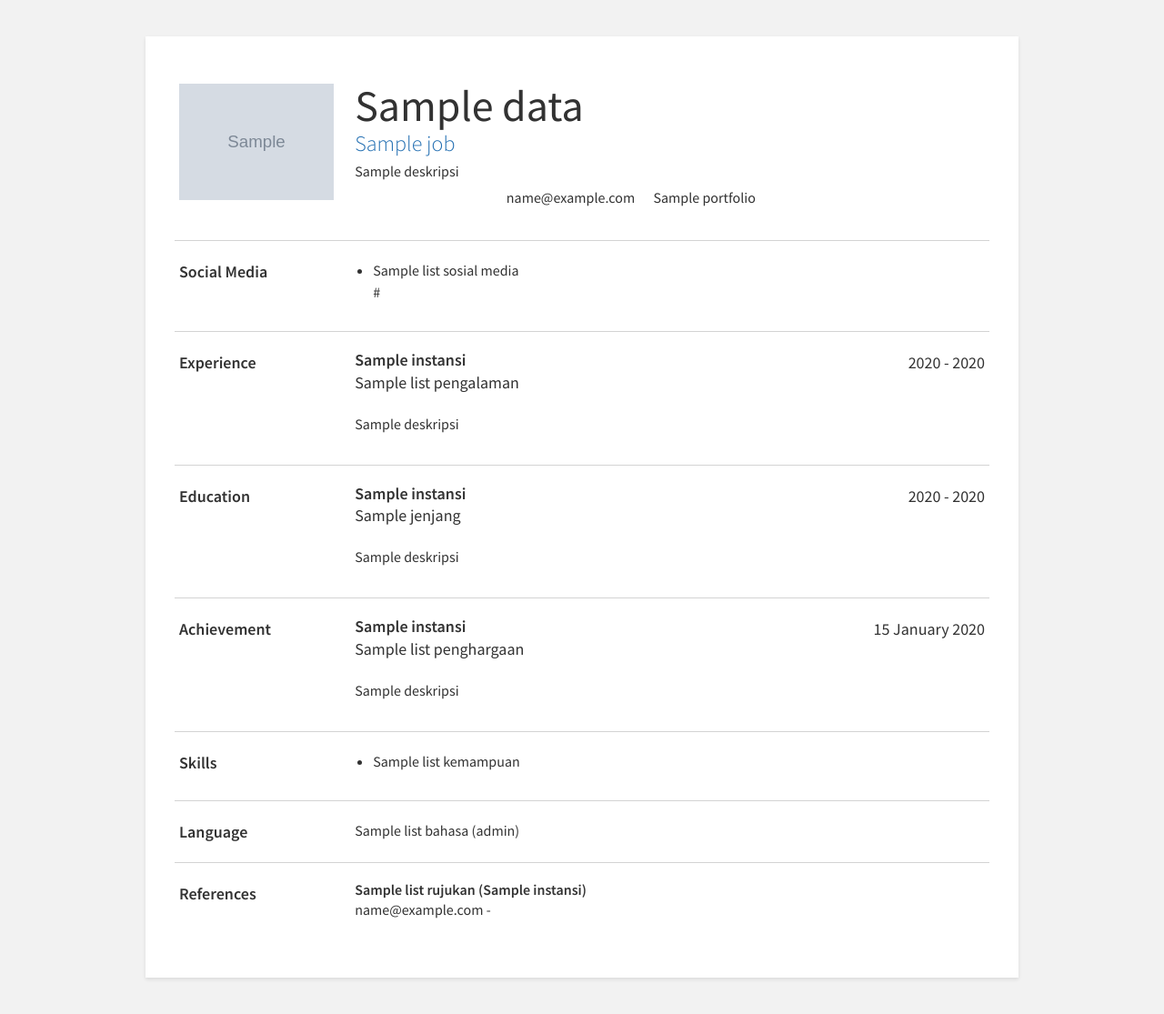
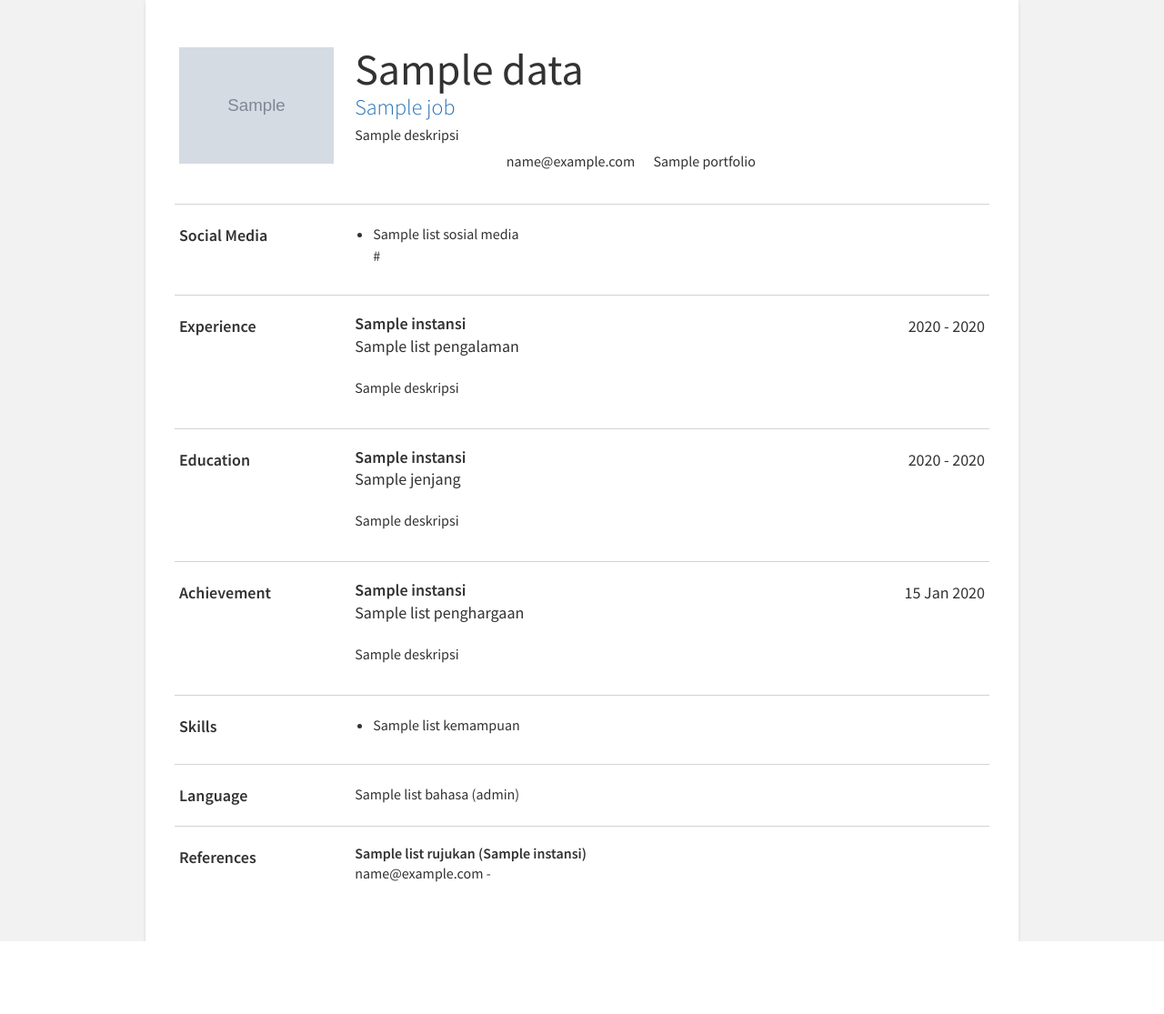
Before and after one commit to MAAF72/CV-Generator-Core, a Python web app: template app/templates/formal/template.html in a window 1280 px wide. Shown: the whole page at 91% size. After the commit the page ends 1035 px from the top, so only its background shows below. Run offline with Jinja, Linux system fonts and the light colour scheme; the template is opened without the code that fills it: most values are stand-ins (such as "Sample title", 1, 10 or a date in 2020); grey boxes marked "Sample" are stand-in pictures; some libraries are stand-ins or nearby versions.

Commit message:
update template formal

```diff
--- a/app/templates/formal/assets/css/style.css
+++ b/app/templates/formal/assets/css/style.css
@@ -51,7 +51,7 @@ a:hover {
 
 .container {
   max-width : 960px;
-  margin    : 40px auto;
+  margin    : 0 auto;
   padding   : 32px;
   background: white;
   box-shadow: 0 2px 4px rgba(0, 0, 0, 0.1);
--- a/app/templates/formal/template.html
+++ b/app/templates/formal/template.html
@@ -21,13 +21,13 @@
         <p>{{ data.deskripsi }}</p>
         <div class="links">
           <div class="link-item">
-            <a href="#">{{ data.no_hp }}</a>
+            <p>{{ data.no_hp }}</p>
           </div>
           <div class="link-item">
-            <a href="#">{{ data.email }}</a>
+            <p>{{ data.email }}</p>
           </div>
           <div class="link-item">
-            <a href="#">{{ data.portfolio }}</a>
+            <p>{{ data.portfolio }}</p>
           </div>
         </div> <!-- end links -->
       </div>
@@ -102,7 +102,7 @@
               <div class="job-title">{{ p.nama }}</div>
             </div>
             <div>
-              {{ p.to_date(p.tahun).strftime('%d %B %Y') }}
+              {{ p.to_date(p.tahun).strftime('%d %b %Y') }}
             </div>
           </div> <!-- end job-title container -->
           <p>{{ p.deskripsi }}</p>
```
